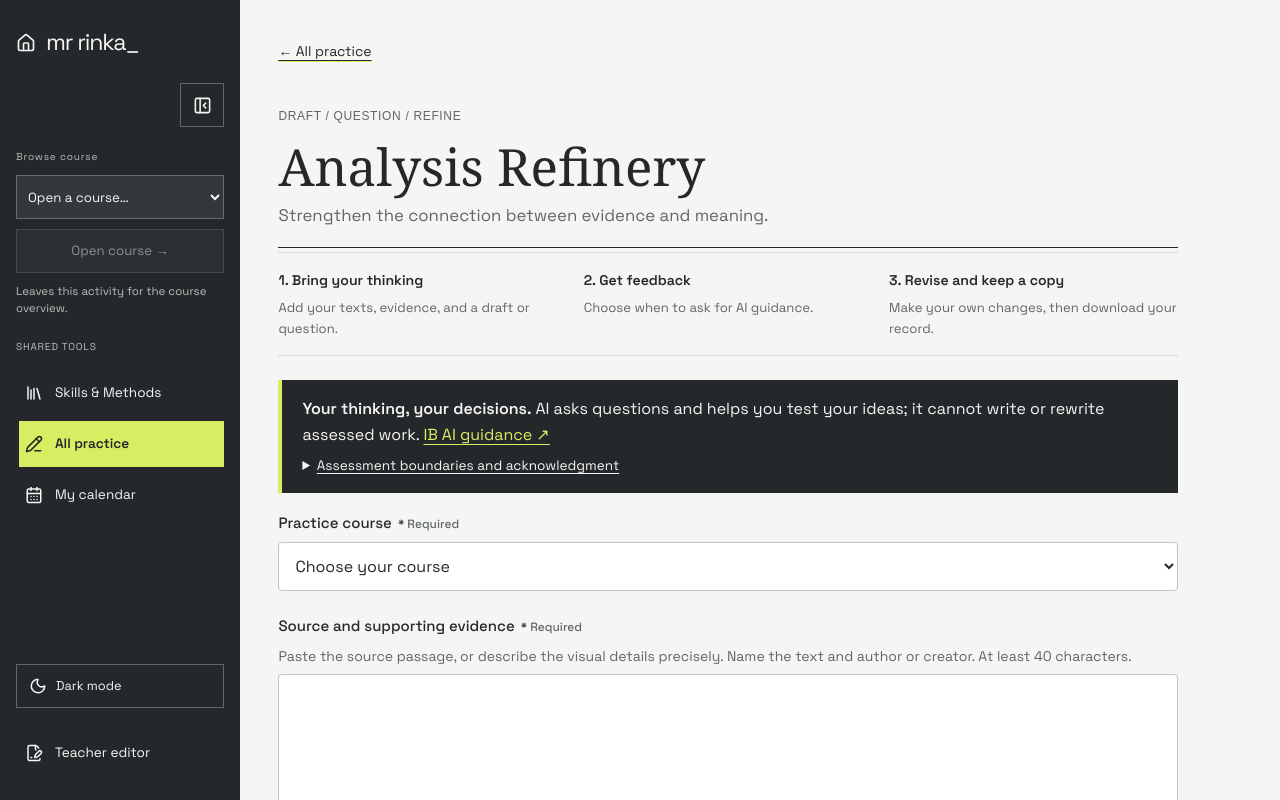
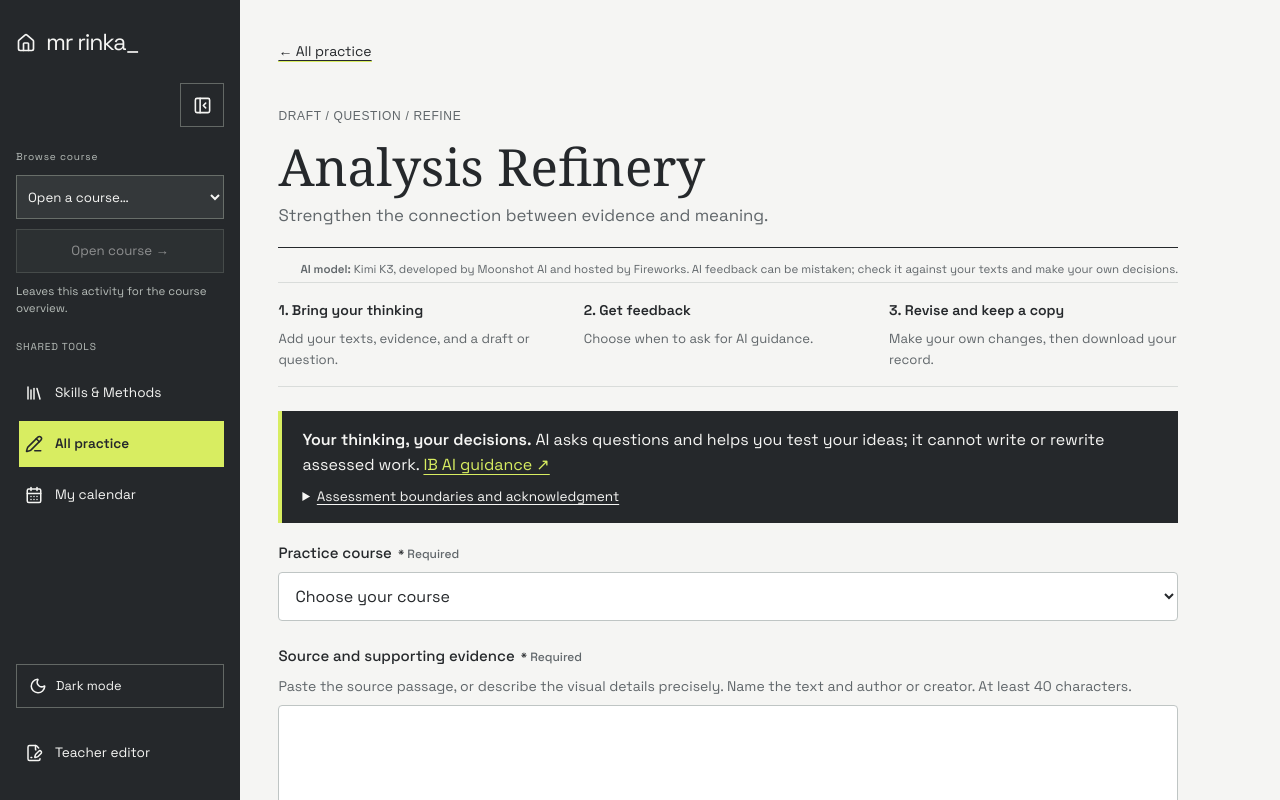
Before and after one commit to jrinka/mrrinka, a Next.js app: page /practice/refineries/analysis in a window 1280 px wide. Shown: the top 800 px of the page. Built offline with nearby package versions, Linux system fonts and the light colour scheme; no server answers; a web font is replaced by a local one.

Commit message:
Identify the configured AI model on every feedback page

```diff
--- a/app/practice/close-analysis/page.tsx
+++ b/app/practice/close-analysis/page.tsx
@@ -1,3 +1,4 @@
+import AiModelInfo from "@/components/ai-model-info";
 import Link from "next/link";
 import GlobalShell from "@/components/global-shell";
 import CloseAnalysis from "@/components/close-analysis";
@@ -6,5 +7,5 @@ import { closeAnalysisProvider } from "@/lib/feedback-service";
 export const dynamic = "force-dynamic";
 export const metadata = {title:"Close Analysis"};
 export default async function Page(){
- return <GlobalShell><Link className="back" href="/practice">← All practice</Link><div className="global-page-head"><span className="mono">LANGUAGE &amp; LITERATURE · ONE FEATURE, ONE PARAGRAPH</span><h1>Close Analysis</h1><p>One feature. One paragraph. Read closely, explain what a choice does, then revise the same response.</p></div><CloseAnalysis sources={await closeSources()} provider={closeAnalysisProvider()} live={closeAnalysisLiveEnabled()}/></GlobalShell>;
+ return <GlobalShell><Link className="back" href="/practice">← All practice</Link><div className="global-page-head"><span className="mono">LANGUAGE &amp; LITERATURE · ONE FEATURE, ONE PARAGRAPH</span><h1>Close Analysis</h1><p>One feature. One paragraph. Read closely, explain what a choice does, then revise the same response.</p></div><AiModelInfo provider={closeAnalysisProvider()}/><CloseAnalysis sources={await closeSources()} provider={closeAnalysisProvider()} live={closeAnalysisLiveEnabled()}/></GlobalShell>;
 }
--- a/app/practice/passages/page.tsx
+++ b/app/practice/passages/page.tsx
@@ -1,3 +1,4 @@
+import AiModelInfo from "@/components/ai-model-info";
 import type { Metadata } from "next";
 import GlobalShell from "@/components/global-shell";
 import PassagePractice from "@/components/passage-practice";
@@ -13,6 +14,7 @@ export default function PassagePracticePage() {
         <h1>Passage Practice</h1>
         <p>Practice Literature Paper 1 close-reading skills with an unfamiliar literary extract. These short exercises are not full exam simulations.</p>
       </div>
+      <AiModelInfo provider={passagePracticeProvider()} />
       <PassagePractice provider={passagePracticeProvider()} />
     </GlobalShell>
   );
--- a/app/practice/refineries/[kind]/page.tsx
+++ b/app/practice/refineries/[kind]/page.tsx
@@ -1,3 +1,4 @@
+import AiModelInfo from "@/components/ai-model-info";
 import { notFound } from "next/navigation";
 import Link from "next/link";
 import GlobalShell from "@/components/global-shell";
@@ -19,5 +20,5 @@ export default async function RefineryPage({params,searchParams}:Props) {
   const course=query.course === "literature" || query.course === "language-literature" ? query.course : "";
   const transfer=typeof query.transfer === "string" && /^[a-zA-Z0-9-]{1,64}$/.test(query.transfer) ? query.transfer : "";
   const provider=type === "line-of-inquiry" ? hleProvider() : feedbackProvider();
-  return <GlobalShell><Link className="back" href="/practice">← All practice</Link><div className="global-page-head refinery-page-head"><span className="mono">DRAFT / QUESTION / REFINE</span><h1>{refineries[type].title}</h1><p>{refineries[type].description}</p></div><RefinerySequence/>{type === "global-issue" || type === "line-of-inquiry" ? <InquiryWorkshop key={`${type}-${course}`} kind={type} initialCourse={course} provider={provider} /> : <Refinery key={`${type}-${course}-${transfer}`} kind={type} initialCourse={course} transferId={transfer} provider={provider} />}</GlobalShell>;
+  return <GlobalShell><Link className="back" href="/practice">← All practice</Link><div className="global-page-head refinery-page-head"><span className="mono">DRAFT / QUESTION / REFINE</span><h1>{refineries[type].title}</h1><p>{refineries[type].description}</p></div><AiModelInfo provider={provider}/><RefinerySequence/>{type === "global-issue" || type === "line-of-inquiry" ? <InquiryWorkshop key={`${type}-${course}`} kind={type} initialCourse={course} provider={provider} /> : <Refinery key={`${type}-${course}-${transfer}`} kind={type} initialCourse={course} transferId={transfer} provider={provider} />}</GlobalShell>;
 }
--- /dev/null
+++ b/components/ai-model-info.tsx
@@ -0,0 +1,3 @@
+export default function AiModelInfo({provider}:{provider:{name:string;disclosure:string}}) {
+  return <aside className="passage-privacy" aria-label="About the AI model"><strong>AI model:</strong> {provider.disclosure}. AI feedback can be mistaken; check it against your texts and make your own decisions.</aside>;
+}
```
